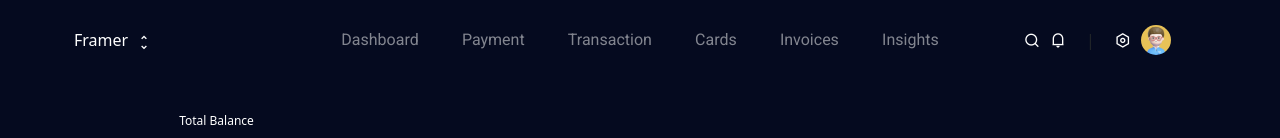
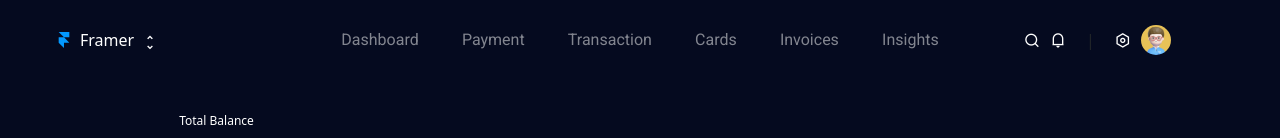
Before and after one commit to temiNoah/team-apt-project, a React (Create React App) app: page / in a window 1280 px wide. Shown: the top 138 px of the page. Built offline with nearby package versions, Linux system fonts and the light colour scheme.

Commit message:
updated the header icon

```diff
--- a/src/components/header/Header.tsx
+++ b/src/components/header/Header.tsx
@@ -2,6 +2,7 @@ import React, { useRef } from "react";
 
 import { Container, Row, Col } from "reactstrap";
 import { Link, NavLink } from "react-router-dom";
+import { SiFramer } from "react-icons/si";
 //import "../../styles/header.scss";
 import "./header.scss"
 
@@ -77,6 +78,7 @@ const Header = () => {
                         </Link>
                         <Link to="/home" className=" d-flex align-items-center gap-2 App-log" style={{ border: '0px solid red', justifyContent: 'center', alignItems: 'center', padding: 0, margin: 0, textDecoration: 'none', color: '#fff' }}>
                             {/* <img src={require('../../assets/all-images/header-logotype-autline-min.png')} /> */}
+                            <SiFramer style={{ color: 'rgba(3,153,255,1)' }} />
                             <div style={{ border: '0px solid red' }}><span>Framer</span></div>
                             <div style={{ display: 'flex', flexDirection: 'column', border: '0px solid green', padding: 0, marginBottom: 10, alignItems: 'center', justifyContent: 'center' }}>
                                 <i className="ri-arrow-drop-up-line" style={{ width: "10px", height: "10px", padding: 0, margin: 0 }} ></i>
```
